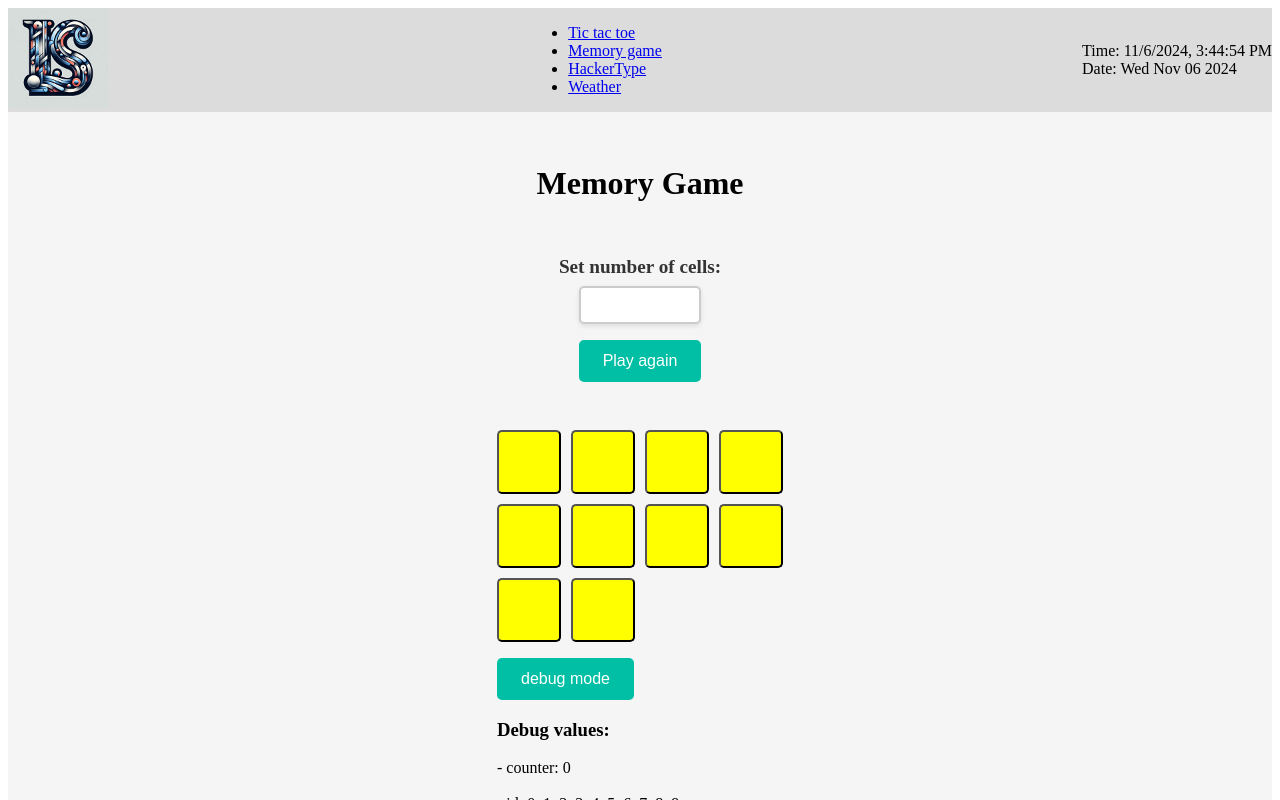
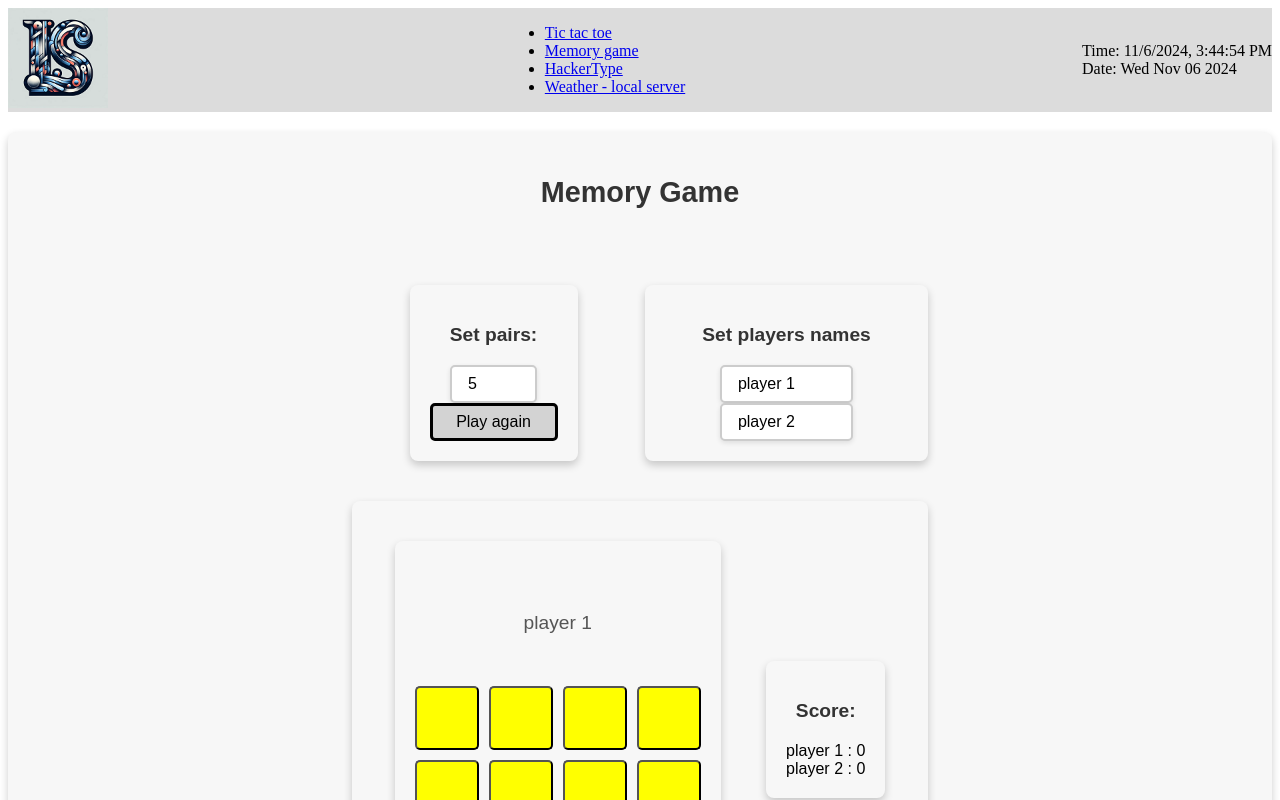
Before and after one commit to Rucnajs/React_app, a React (Create React App) app: page /MemoryGame in a window 1280 px wide. Both pictures are taken after a click on the button "Play". Shown: the top 800 px of the page. Built offline with nearby package versions, Linux system fonts and the light colour scheme.

Commit message:
add players names

```diff
--- a/src/App.tsx
+++ b/src/App.tsx
@@ -34,7 +34,7 @@ const App = () => {
               <Link to='/HackerType'>HackerType</Link>
             </li>
             <li>
-              <Link to='/Weather'>Weather</Link>
+              <Link to='/Weather'>Weather - local server</Link>
             </li>
           </ul>
         </nav>
--- a/src/MemoryGame.tsx
+++ b/src/MemoryGame.tsx
@@ -1,103 +1,16 @@
+import {
+  BoldText,
+  Button,
+  Container,
+  GridContainer,
+  Heading2,
+  Heading3,
+  Input,
+  LoadingPlaceholder,
+  SquareButtonCard,
+  Text12,
+} from './Styles'
 import React, { useEffect, useState } from 'react'
-
-import { createPublicKey } from 'crypto'
-import { css } from '@emotion/css'
-
-const formStyles = css`
-  display: flex;
-  flex-direction: column;
-  align-items: center;
-  gap: 1rem;
-  margin-top: 2rem;
-`
-
-const labelStyles = css`
-  font-size: 1.2rem;
-  font-weight: bold;
-  color: #333;
-  margin-bottom: 0.5rem;
-`
-
-const inputWrapperStyles = css`
-  display: flex;
-  flex-direction: column;
-  align-items: center;
-  width: 100%;
-`
-
-const inputStyles = css`
-  padding: 0.5rem 1rem;
-  font-size: 1rem;
-  border-radius: 5px;
-  border: 2px solid #ccc;
-  outline: none;
-  transition: border-color 0.3s ease, box-shadow 0.3s ease;
-  box-shadow: 0 2px 5px rgba(0, 0, 0, 0.1);
-  width: 30%;
-  max-width: 300px;
-
-  &:focus {
-    border-color: #00bfa5;
-    box-shadow: 0 0 8px rgba(0, 191, 165, 0.5);
-  }
-`
-
-const buttonStyles = css`
-  padding: 0.75rem 1.5rem;
-  font-size: 1rem;
-  background-color: #00bfa5;
-  color: white;
-  border: none;
-  border-radius: 5px;
-  cursor: pointer;
-  transition: background-color 0.3s ease, transform 0.2s ease;
-
-  &:hover {
-    background-color: #009688;
-    transform: scale(1.05);
-  }
-
-  &:active {
-    transform: scale(0.98);
-  }
-`
-
-const getButtonStyles = () => `
-  display: flex;
-  justify-content: center;
-  align-items: center;
-  padding: 1rem;
-  font-size: 1.5rem;
-  border-radius: 5px;
-  background: yellow;
-  color: black;
-  width: 4rem;
-  height: 4rem;
-  box-sizing: border-box;
-  text-align: center;
-  cursor: pointer;
-  transition: transform 0.2s ease;
-
-  &:hover {
-    transform: scale(1.1);
-  }
-`
-
-const containerStyles = css`
-  display: flex;
-  flex-direction: column;
-  align-items: center;
-  justify-content: center;
-  min-height: 10vh;
-  padding: 2rem;
-  background-color: #f5f5f5;
-`
-
-const boardStyles = css`
-  display: grid;
-  grid-gap: 10px;
-  margin-top: 2rem;
-`
 
 type Cards = {
   id: number
@@ -106,42 +19,45 @@ type Cards = {
   solved: boolean
 }
 
-// Tento kód zajistí, že kdykoliv se cells změní
-// (což znamená, že komponenta dostane nové cells jako props),
-// stav cards bude aktualizován tak, aby odrážel tyto nové hodnoty.
-// zakaze programatorovi pouzivat useEffect bez druheho argumentu
-const useComponentDidMont = (fn: Parameters<typeof useEffect>[0]) => {
+const useComponentDidMount = (fn: Parameters<typeof useEffect>[0]) => {
   useEffect(fn, [])
 }
 
-const BoardPlate = ({ cells }: { cells: Cards[] }) => {
-  useComponentDidMont(() => {
+const BoardPlate = ({ cells, playersNames }: { cells: Cards[]; playersNames: string[] }) => {
+  useComponentDidMount(() => {
     setCards(p => cells)
-    console.log('useComp')
   })
   const [cards, setCards] = useState<Cards[]>(cells)
-  const [counterCard, setCounterCard] = useState(0)
+  const [turnCounter, setTurnCounter] = useState(0)
   const [lastCardId, setLastCardId] = useState(999)
-  const [disableFlip, setDisableFlip] = useState(false)
-  const [debug, setDebug] = useState(true)
+  const [isFlippingDisabled, setIsFlippingDisabled] = useState(false)
   const [loading, setLoading] = useState(false)
+  const [player, setPlayer] = useState(true)
+  const [scorePlayerOne, setScorePlayerOne] = useState(0)
+  const [scorePlayerTwo, setScorePlayerTwo] = useState(0)
 
   const ButtonCard = ({ myId, ...props }: { myId: number } & React.ComponentProps<'button'>) => {
-    return (
-      <button {...props} className={css(getButtonStyles())}>
-        {props.children} {/* Display the value of the card */}
-      </button>
-    )
+    return <SquareButtonCard {...props}>{props.children}</SquareButtonCard>
+  }
+
+  const resetScore = (cards: Cards[]) => {
+    if (cards.every(card => card.faceUp === false)) {
+      setTurnCounter(0)
+      setScorePlayerOne(0)
+      setScorePlayerTwo(0)
+    }
   }
 
   const handleButtonClick = (clickedCard: Cards) => {
     // if time test not pass return
-    if (disableFlip || clickedCard.faceUp) return
-
-    cards.every(card => card.faceUp === false) ? setCounterCard(1) : setCounterCard(counterCard + 1)
+    if (isFlippingDisabled || clickedCard.faceUp) return
+    resetScore(cards)
+    setTurnCounter(turnCounter + 1)
 
     // Find for matches of two cards that are flipped up
     const pairCard =
+      turnCounter % 2
+        ? // find pair
           cards.find(
             card =>
               card.faceUp &&
@@ -149,33 +65,31 @@ const BoardPlate = ({ cells }: { cells: Cards[] }) => {
               card.value === clickedCard.value &&
               card.id !== clickedCard.id
           )?.value ?? 'notFound'
+        : 'notFound'
 
     if (pairCard === 'notFound') {
-      // Swap up card, not found twin
-      // setCards(previousCards => {
-      const newCard = cards.map(card => {
+      // Swap up actual card
+      setCards(previousCards =>
+        previousCards.map(card => {
           if (card.id === clickedCard.id && !clickedCard.faceUp) {
-          // console.log('Card was face down, now flipped up')
             setLastCardId(card.id)
-          return { ...card, faceUp: true } // Swap up card
+            return { ...card, faceUp: true }
           }
           return card
         })
-      // })
+      )
 
-      // second turn => start time interval
-      if (counterCard % 2 === 1) {
-        setDisableFlip(true)
+      // if second turn, start time interval
+      if (turnCounter % 2) {
+        setIsFlippingDisabled(true)
         handleCardFlipTimeout(clickedCard.id, lastCardId)
       }
-      setCards(newCard)
     } else {
-      // Found winning turn
-      console.log('Found winner twin')
+      // Found winning twin
       setCards(previousCards => {
         return previousCards.map(cell => {
           if (cell.value === pairCard) {
-            console.log(cell.value)
+            player ? setScorePlayerOne(scorePlayerOne + 1) : setScorePlayerTwo(scorePlayerTwo + 1)
             return { ...cell, faceUp: true, solved: true }
           } else {
             return cell
@@ -188,6 +102,7 @@ const BoardPlate = ({ cells }: { cells: Cards[] }) => {
   // Function to handle flipping cards back after timeout
   const handleCardFlipTimeout = (currentCardId: number, previousCardId: number) => {
     setLoading(true)
+    setPlayer(p => !p)
     const flipPromise = new Promise((resolve, reject) => {
       setTimeout(() => {
         resolve('Flip cards back after timeout!')
@@ -201,56 +116,45 @@ const BoardPlate = ({ cells }: { cells: Cards[] }) => {
               : card
           )
         })
-        setDisableFlip(false)
+        setIsFlippingDisabled(false)
         setLoading(false)
       })
       .catch(error => {
-        console.log('Error flipping cards:', error)
-        setDisableFlip(false)
+        setIsFlippingDisabled(false)
         setLoading(false)
       })
   }
 
-  // DebugPanel component for displaying debug information
-  const DebugPanel = ({ cell, counterCard }: { cell: Cards[]; counterCard: number }) => {
   return (
     <div>
-        <h3>Debug values:</h3>
-        <div>- counter: {counterCard}</div>
-        <br />
-        <div>- id: {cards.map(cell => cell.id).join(', ')}</div>
-        <br />
-        <div>- value: {cards.map(cell => cell.value).join(', ')}</div>
-        <br />
-        <div>- faceUp: {cards.map(cell => (cell.faceUp ? 1 : 0)).join(', ')}</div>
-        <br />
-        <div>- solved: {cards.map(cell => (cell.solved ? 1 : 0)).join(', ')}</div>
-      </div>
-    )
-  }
-
-  return (
-    <div>
-      <div>{loading && <div className='loading-indicator'>⏳ Flipping cards...</div>}</div>
-      <div
-        className={boardStyles}
-        style={{
-          gridTemplateColumns: `repeat(${Math.ceil(Math.sqrt(cells.length))}, 1fr)`,
+      <Container flexDirection='row'>
+        <Container>
+          <LoadingPlaceholder loading={loading}>⏳ Loading...</LoadingPlaceholder>
+          <Text12>{player ? playersNames[0] : playersNames[1]}</Text12>
+          <GridContainer columns={Math.ceil(Math.sqrt(cells.length))}>
+            {cards.map(card => (
+              <ButtonCard
+                key={card.id}
+                onClick={() => {
+                  handleButtonClick(card)
                 }}
+                myId={card.id}
               >
-        {cards.map(card => (
-          <ButtonCard key={card.id} onClick={() => handleButtonClick(card)} myId={card.id}>
                 {card.faceUp ? card.value : ''}
               </ButtonCard>
             ))}
-      </div>
-      <div>
-        <p></p>
-        <button type='button' className={buttonStyles} onClick={p => setDebug(!debug)}>
-          debug mode
-        </button>
-        {debug && <DebugPanel cell={cards} counterCard={counterCard} />}
-      </div>
+          </GridContainer>
+        </Container>
+        <Container>
+          <Heading3>Score:</Heading3>
+          <text>
+            {playersNames[0]} : {scorePlayerOne}
+          </text>
+          <text>
+            {playersNames[1]} : {scorePlayerTwo}
+          </text>
+        </Container>
+      </Container>
     </div>
   )
 }
@@ -276,6 +180,8 @@ const MemoryGame = () => {
   const [inputCell, setInputCell] = useState(5)
   const [cards, setCards] = useState([] as Cards[])
   const [counter, setCounter] = useState(0)
+  const [namePlayerOne, setNamePlayerOne] = useState('player 1')
+  const [NamePlayerTwo, setNamePlayerTwo] = useState('player 2')
 
   const handleGenerateDataForBoard = () => {
     const gameCards = generatePlayingCards(inputCell)
@@ -290,10 +196,8 @@ const MemoryGame = () => {
   }
 
   return (
-    <div className={containerStyles}>
-      <header>
-        <h1>Memory Game</h1>
-      </header>
+    <Container>
+      <Heading2>Memory Game</Heading2>
       <form
         onSubmit={e => {
           e.preventDefault()
@@ -301,26 +205,56 @@ const MemoryGame = () => {
             handleGenerateDataForBoard()
           }
         }}
-        className={formStyles} // Added form layout styles
       >
-        <div className={inputWrapperStyles}>
-          <label htmlFor='cellInput' className={labelStyles}>
-            Set number of cells:
-          </label>
-          <input
+        <GridContainer columns={2}>
+          <Container>
+            <Heading3>Set pairs:</Heading3>
+            <Input
               id='cellInput'
+              min={2}
+              max={30}
+              value={inputCell}
               type='number'
-            onChange={e => setInputCell(p => Number(e.target.value))}
-            className={inputStyles}
+              onChange={(e: React.ChangeEvent<HTMLInputElement>) =>
+                setInputCell(Number(e.target.value))
+              }
             />
-        </div>
-        <button type='submit' className={buttonStyles} onClick={() => setCounter(p => p + 1)}>
+            <Button
+              type='submit'
+              onClick={() => {
+                setCounter(p => p + 1)
+              }}
+            >
               {cards.length === 0 ? 'Play' : 'Play again'}
-        </button>
-        <BoardPlate key={cards.length + counter} cells={cards} />
+            </Button>
+          </Container>
+          <Container>
+            <Heading3>Set players names</Heading3>
+            <Input
+              id='cellInput'
+              value={namePlayerOne}
+              type='string'
+              onChange={(e: React.ChangeEvent<HTMLInputElement>) =>
+                setNamePlayerOne(e.target.value)
+              }
+            ></Input>
+            <Input
+              id='cellInput'
+              value={NamePlayerTwo}
+              type='string'
+              onChange={(e: React.ChangeEvent<HTMLInputElement>) =>
+                setNamePlayerTwo(e.target.value)
+              }
+            ></Input>
+          </Container>
+        </GridContainer>
+        <BoardPlate
+          key={cards.length + counter}
+          cells={cards}
+          playersNames={[namePlayerOne, NamePlayerTwo]}
+        />
       </form>
-      <p></p>
-    </div>
+    </Container>
   )
 }
 
--- a/src/Styles.ts
+++ b/src/Styles.ts
@@ -1,9 +1,10 @@
 // weatherStyles.ts
 /** @jsxImportSource @emotion/react */
+
 import styled from '@emotion/styled'
 
-export const Container = styled.div`
-  max-width: 400px;
+// --- CONTAINERS ---
+export const Container = styled.div<{ flexDirection?: string }>`
   margin: 20px auto;
   padding: 20px;
   border-radius: 8px;
@@ -11,14 +12,18 @@ export const Container = styled.div`
   background-color: #f7f7f7;
   font-family: Arial, sans-serif;
   display: flex;
-  flex-direction: column;
+  flex-direction: ${({ flexDirection = 'column' }) => flexDirection};
   align-items: center;
 `
-
-export const Heading = styled.h2`
-  font-size: 1.8rem;
-  font-weight: bold;
-  color: #333;
+export const GridContainer = styled.div<{ columns?: number }>`
+  display: grid;
+  grid-gap: 10px;
+  margin-top: 2rem;
+  grid-template-columns: ${({ columns }) => `repeat(${columns}, 1fr)`};
+`
+export const ButtonContainer = styled.div`
+  display: flex;
+  justify-content: center;
 `
 
 export const WeatherContainer = styled.div`
@@ -29,11 +34,19 @@ export const WeatherContainer = styled.div`
   gap: 10px; /* Adjust spacing between elements */
   margin-top: 10px;
 `
+// --- Headers ---
 
-export const Icon = styled.img`
-  width: 80px;
-  height: 80px;
+export const Heading2 = styled.h2`
+  font-size: 1.8rem;
+  font-weight: bold;
+  color: #333;
 `
+export const Heading3 = styled.h3`
+  font-size: 1.2rem;
+  font-weight: bold;
+  color: #333;
+`
+// --- TEXT ---
 
 export const OrangeText = styled.p`
   font-size: 2rem;
@@ -47,13 +60,27 @@ export const Text = styled.p`
   color: #555;
 `
 
+export const Text12 = styled.p`
+  font-size: 1.2rem;
+  color: #555;
+`
+export const Text14 = styled.p`
+  font-size: 1.4rem;
+  color: #555;
+`
+
 export const BoldText = styled.p`
   font-size: 1rem;
   color: #555;
   font-weight: bold;
-  p {
-    margin: 0.5rem 0; /* Adds spacing between each line */
-  }
+`
+export const LoadingPlaceholder = styled.div<{ loading: boolean }>`
+  visibility: ${({ loading }) => (loading ? 'visible' : 'hidden')};
+  min-height: 2rem;
+  display: flex;
+  align-items: center;
+  justify-content: center;
+  font-size: 1rem;
 `
 
 export const Description = styled.p`
@@ -69,11 +96,13 @@ export const ExtraInfo = styled.p`
   color: #555;
 `
 
-export const ButtonContainer = styled.div`
-  display: flex;
-  justify-content: center;
+//  --- ICONS ---
+export const Icon = styled.img`
+  width: 80px;
+  height: 80px;
 `
 
+//  --- Buttons ---
 export const Button = styled.button<{ background?: string; color?: string }>`
   display: flex;
   justify-content: center;
@@ -81,7 +110,7 @@ export const Button = styled.button<{ background?: string; color?: string }>`
   padding: 1rem;
   font-size: 1rem;
   border-radius: 5px;
-  background: ${({ background = 'yellow' }) => background};
+  background: ${({ background = 'lightGray' }) => background};
   color: ${({ color = 'black' }) => color};
   width: 8rem;
   height: 2rem;
@@ -96,7 +125,7 @@ export const Button = styled.button<{ background?: string; color?: string }>`
   }
 `
 
-export const SquareButton = styled.button`
+export const SquareButtonCard = styled.button`
   display: flex;
   justify-content: center;
   align-items: center;
@@ -116,3 +145,21 @@ export const SquareButton = styled.button`
     transform: scale(1.1);
   }
 `
+
+//  --- INPUTS ---
+export const Input = styled.input`
+  padding: 0.5rem 1rem;
+  font-size: 1rem;
+  border-radius: 5px;
+  border: 2px solid #ccc;
+  outline: none;
+  transition: border-color 0.3s ease, box-shadow 0.3s ease;
+  box-shadow: 0 2px 5px rgba(0, 0, 0, 0.1);
+  width: 40%;
+  max-width: 300px;
+
+  &:focus {
+    border-color: #00bfa5;
+    box-shadow: 0 0 8px rgba(0, 191, 165, 0.5);
+  }
+`
--- a/src/Weather.tsx
+++ b/src/Weather.tsx
@@ -3,11 +3,9 @@ import {
   Button,
   Container,
   Description,
-  ExtraInfo,
-  Heading,
+  Heading2,
   Icon,
   OrangeText,
-  SquareButton,
   Text,
   WeatherContainer,
 } from './Styles'
@@ -74,7 +72,7 @@ const Weather = () => {
 
     return (
       <Container>
-        <Heading>Weather in {cityName}</Heading>
+        <Heading2>Weather in {cityName}</Heading2>
         <WeatherContainer>
           <Icon
             src={`http://openweathermap.org/img/wn/${weather[0].icon}@2x.png`}
```
Lines whose indentation alone changed are shown as unchanged.
